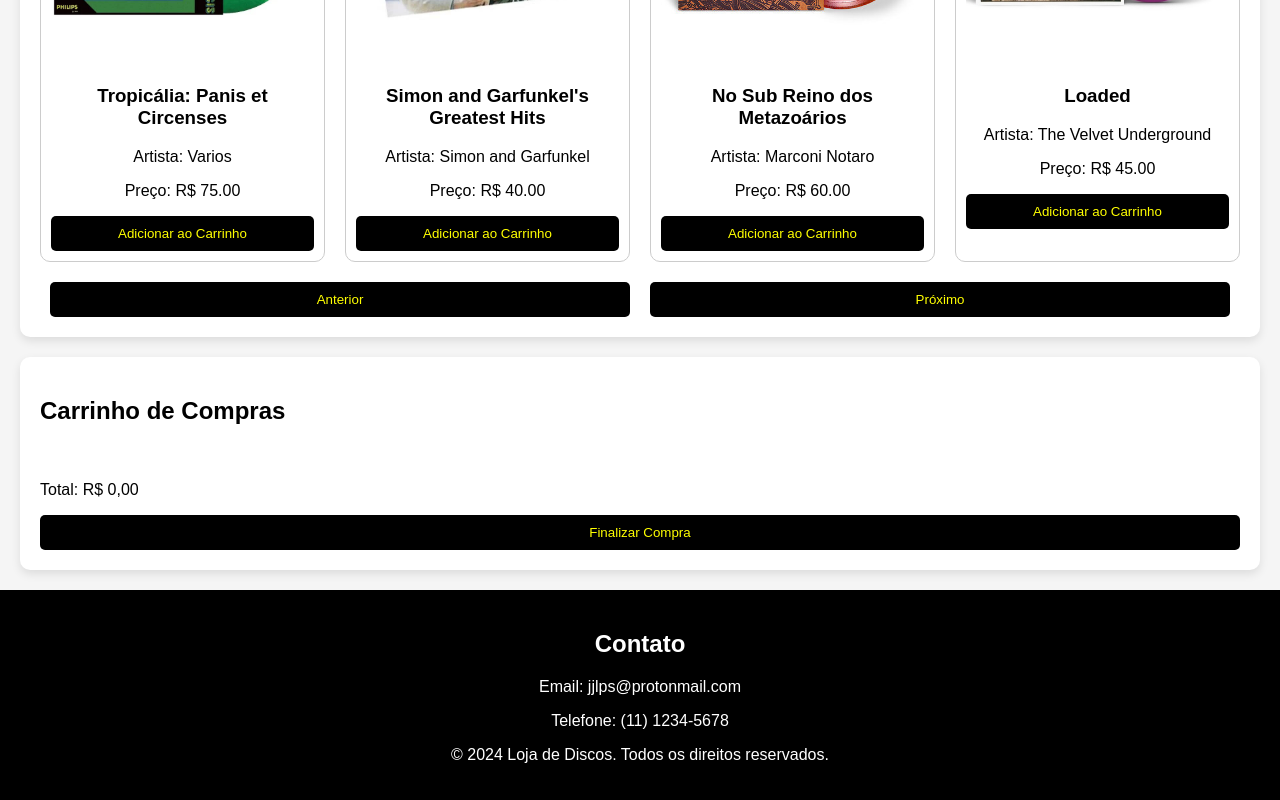
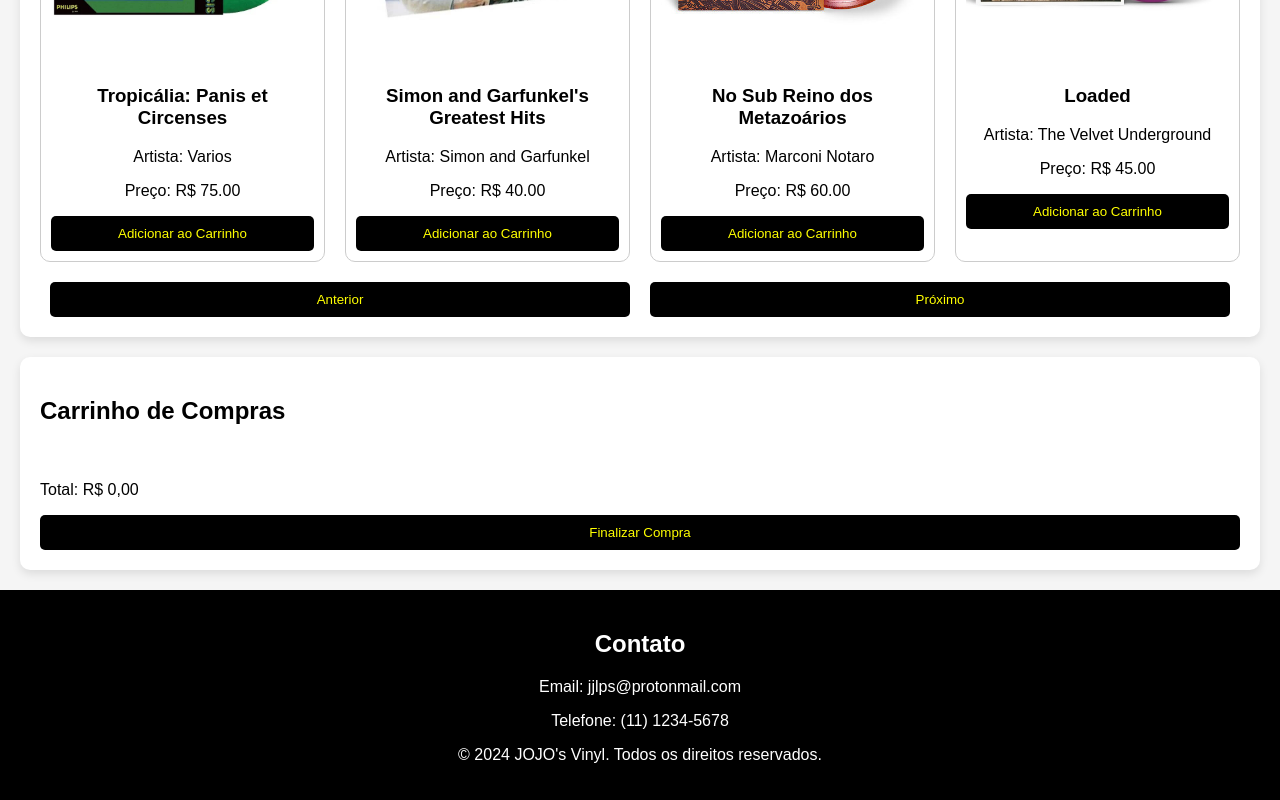
Before and after one commit to math-oliva/DiscoMK3, a plain HTML site: page index.html in a window 1280 px wide. Shown: the part 823-1623 px from the top of the page. Drawn offline with Linux system fonts and the light colour scheme.

Commit message:
Update index.html

```diff
--- a/index.html
+++ b/index.html
@@ -38,7 +38,7 @@
         <h2>Contato</h2>
         <p>Email: jjlps@protonmail.com</p>
         <p>Telefone: (11) 1234-5678</p>
-        <p>&copy; 2024 Loja de Discos. Todos os direitos reservados.</p>
+        <p>&copy; 2024 JOJO's Vinyl. Todos os direitos reservados.</p>
     </footer>
 
     <div id="signup-modal" class="modal" role="dialog" aria-modal="true">
```
